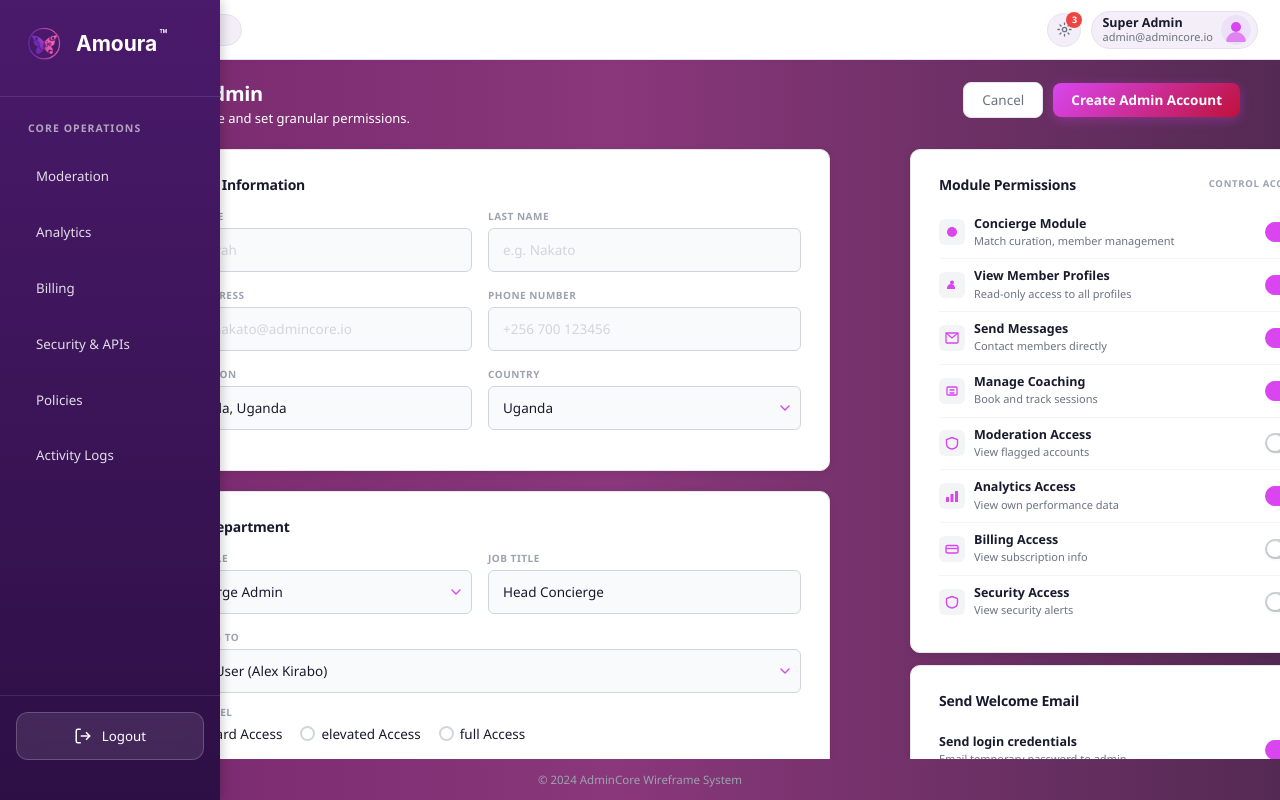
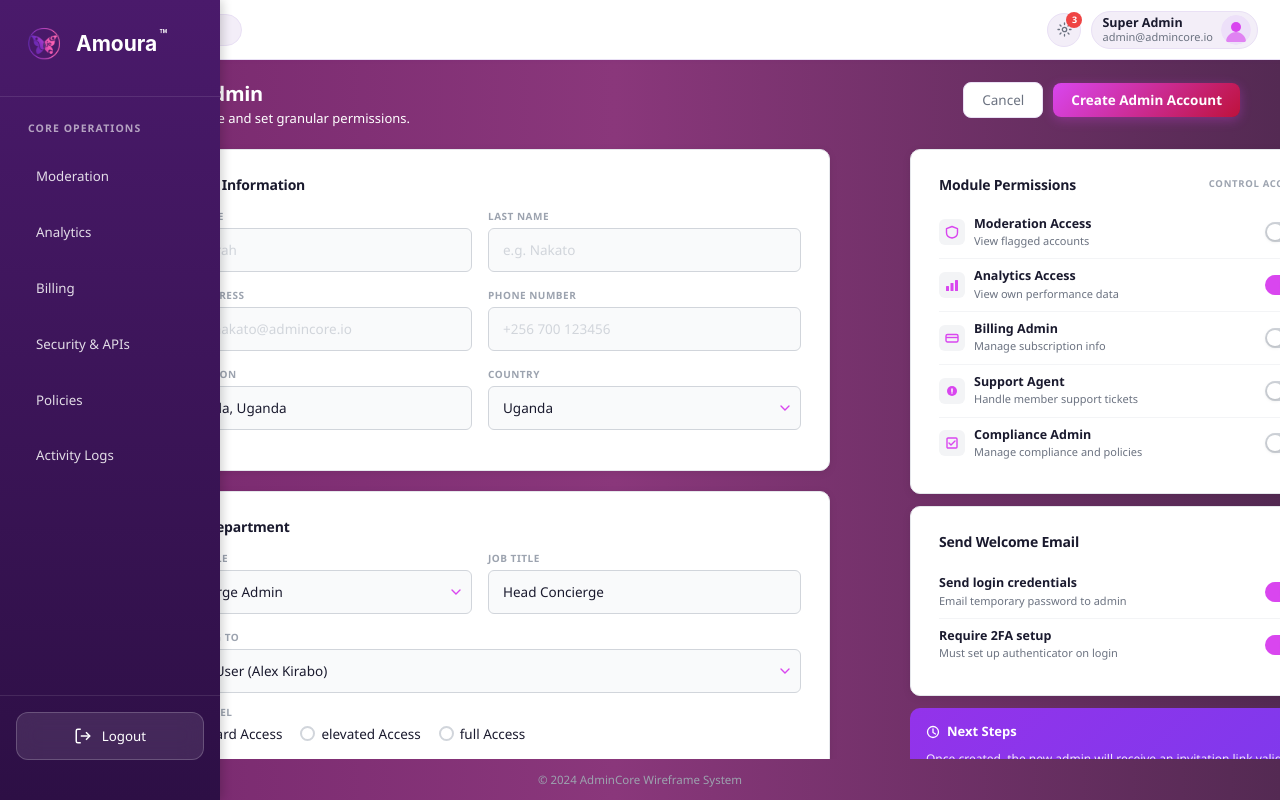
Before and after one commit to IjeButterfly-Relationship-app/Portal, a React (Vite) app: page /onboard in a window 1280 px wide. Built offline with nearby package versions, Linux system fonts and the light colour scheme.

Commit message:
Update Module Permissions: remove Concierge, View Profiles, Send Messages, Manage Coaching; add Support Agent, Compliance Admin

```diff
--- a/src/pages/Onboard.jsx
+++ b/src/pages/Onboard.jsx
@@ -6,79 +6,6 @@ import "../styles/Onboard.css";
 const BASE_URL = "http://208.68.36.144";
 
 const MODULE_PERMISSIONS = [
-  {
-    label: "Concierge Module",
-    key: "conciergeModule",
-    description: "Match curation, member management",
-    defaultOn: true,
-    icon: (
-      <svg width="14" height="14" viewBox="0 0 14 14" fill="none">
-        <circle cx="7" cy="7" r="5" fill="#d946ef" />
-      </svg>
-    ),
-  },
-  {
-    label: "View Member Profiles",
-    key: "viewMemberProfiles",
-    description: "Read-only access to all profiles",
-    defaultOn: true,
-    icon: (
-      <svg width="14" height="14" viewBox="0 0 14 14" fill="none">
-        <circle cx="7" cy="4.5" r="2" fill="#d946ef" />
-        <path d="M2 10c0-2.2 1.8-4 4-4s4 1.8 4 4v1H2v-1z" fill="#d946ef" />
-      </svg>
-    ),
-  },
-  {
-    label: "Send Messages",
-    key: "sendMessages",
-    description: "Contact members directly",
-    defaultOn: true,
-    icon: (
-      <svg width="14" height="14" viewBox="0 0 14 14" fill="none">
-        <rect
-          x="1"
-          y="2"
-          width="12"
-          height="10"
-          rx="1"
-          stroke="#d946ef"
-          strokeWidth="1.3"
-        />
-        <path
-          d="M1 2l6 5 6-5"
-          stroke="#d946ef"
-          strokeWidth="1.3"
-          strokeLinecap="round"
-        />
-      </svg>
-    ),
-  },
-  {
-    label: "Manage Coaching",
-    key: "manageCoaching",
-    description: "Book and track sessions",
-    defaultOn: true,
-    icon: (
-      <svg width="14" height="14" viewBox="0 0 14 14" fill="none">
-        <rect
-          x="2"
-          y="3"
-          width="10"
-          height="8"
-          rx="1"
-          stroke="#d946ef"
-          strokeWidth="1.3"
-        />
-        <path
-          d="M5 6h4M5 9h4"
-          stroke="#d946ef"
-          strokeWidth="1.3"
-          strokeLinecap="round"
-        />
-      </svg>
-    ),
-  },
   {
     label: "Moderation Access",
     key: "moderationAccess",
@@ -109,9 +36,9 @@ const MODULE_PERMISSIONS = [
     ),
   },
   {
-    label: "Billing Access",
+    label: "Billing Admin",
     key: "billingAccess",
-    description: "View subscription info",
+    description: "Manage subscription info",
     defaultOn: false,
     icon: (
       <svg width="14" height="14" viewBox="0 0 14 14" fill="none">
@@ -129,18 +56,26 @@ const MODULE_PERMISSIONS = [
     ),
   },
   {
-    label: "Security Access",
-    key: "securityAccess",
-    description: "View security alerts",
+    label: "Support Agent",
+    key: "supportAgent",
+    description: "Handle member support tickets",
     defaultOn: false,
     icon: (
       <svg width="14" height="14" viewBox="0 0 14 14" fill="none">
-        <path
-          d="M7 1.5l5.5 2.2v4C12.5 10.5 10 12.5 7 13c-3-0.5-5.5-2.5-5.5-5.3v-4L7 1.5z"
-          stroke="#d946ef"
-          strokeWidth="1.4"
-          strokeLinejoin="round"
-        />
+        <circle cx="7" cy="7" r="5" fill="#d946ef" />
+        <path d="M7 5v2.5M7 9h.01" stroke="white" strokeWidth="1.5" strokeLinecap="round" />
+      </svg>
+    ),
+  },
+  {
+    label: "Compliance Admin",
+    key: "complianceAdmin",
+    description: "Manage compliance and policies",
+    defaultOn: false,
+    icon: (
+      <svg width="14" height="14" viewBox="0 0 14 14" fill="none">
+        <rect x="2" y="2" width="10" height="10" rx="1" stroke="#d946ef" strokeWidth="1.4" />
+        <path d="M4 7l2 2 4-4" stroke="#d946ef" strokeWidth="1.4" strokeLinecap="round" strokeLinejoin="round" />
       </svg>
     ),
   },
@@ -232,14 +167,11 @@ export default function Onboard() {
       reportingToId: reportingToId || null,
       accessLevel: accessLevel,
       temporaryPassword: temporaryPassword,
-      conciergeModule: permissions.conciergeModule,
-      viewMemberProfiles: permissions.viewMemberProfiles,
-      sendMessages: permissions.sendMessages,
-      manageCoaching: permissions.manageCoaching,
       moderationAccess: permissions.moderationAccess,
       analyticsAccess: permissions.analyticsAccess,
       billingAccess: permissions.billingAccess,
-      securityAccess: permissions.securityAccess,
+      supportAgent: permissions.supportAgent,
+      complianceAdmin: permissions.complianceAdmin,
       sendWelcomeEmail: sendWelcomeEmail,
       requireTwoFa: requireTwoFa,
     };
```
